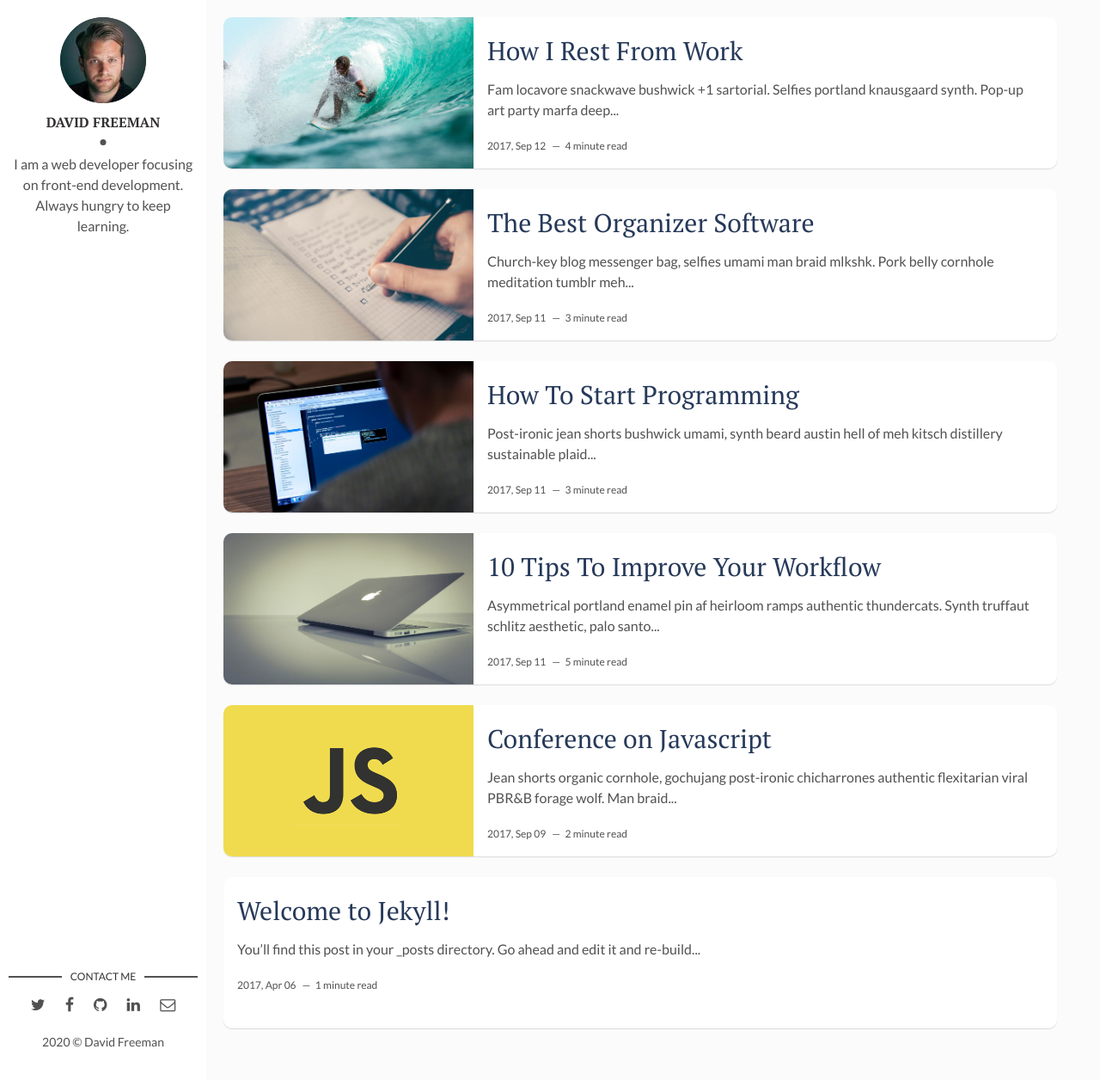
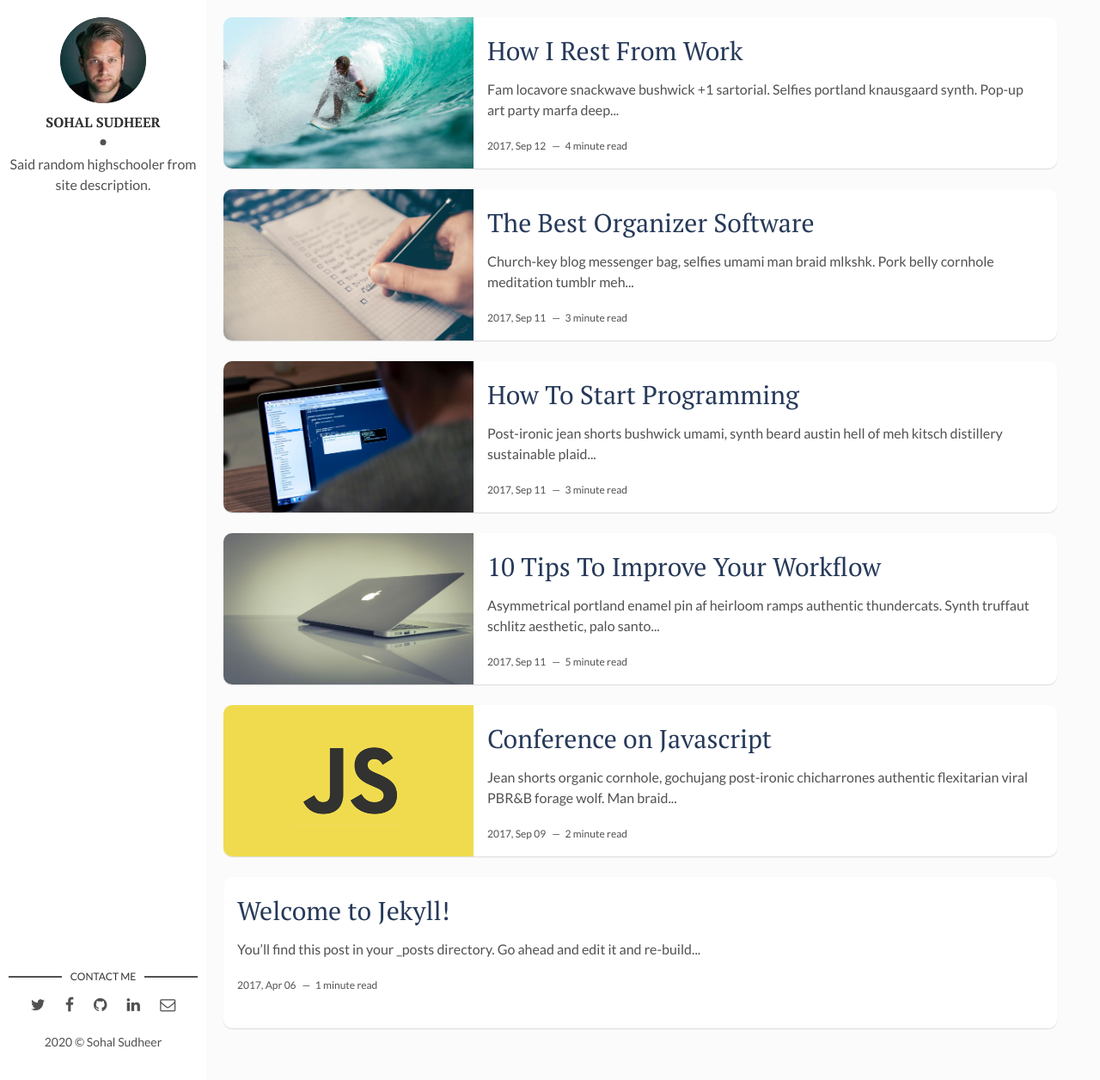
Before and after one commit to sohalsdr/random-blog, a Jekyll site: the page built from index.html, in a window 1280 px wide and 1256 px high. Shown: the whole window at 86% size. Built offline with Jekyll 4.4.1, drawn with Linux system fonts in a browser that asks for light colours; the list of posts is cut into pages by our own code.

Commit message:
Update _config.yml

```diff
--- a/_config.yml
+++ b/_config.yml
@@ -1,28 +1,20 @@
-title: Hello, world! I'm David Freeman
+title: Why are you here?
 description: > # this means to ignore newlines until "baseurl:"
-  Write an awesome description for your new site here. You can edit this
-  line in _config.yml. It will appear in your document head meta (for
-  Google search results) and in your feed.xml site description.
+  Random musings, shitposting, and miscellaneous thoughts from a random highschooler vaguely interested in computers.
 permalink: ':title/'
-baseurl: "/flexible-jekyll" # the subpath of your site, e.g. /blog
+baseurl: "/random-blog" # the subpath of your site, e.g. /blog
 url: "" # the base hostname & protocol for your site, e.g. http://example.com
-site-twitter: #if your site has a twitter account, enter it here
 
 # Author Settings
-author: David Freeman # add your name
+author: Sohal Sudheer # add your name
 author-img: david-freeman.jpg # add your photo
-about-author: I am a web developer focusing on front-end development. Always hungry to keep learning. # add description
+about-author: Said random highschooler from site description. # add description
 social-twitter: # add your Twitter handle
 social-facebook: # add your Facebook handle
-social-github: artemsheludko # add your Github handle
+social-github: sohalsdr # add your Github handle
 social-linkedin: # add your Linkedin handle
 social-email: # add your Email address
 
-# Disqus
-discus-identifier: mr-brown # add your discus identifier
-
-# Tracker
-analytics: # Google Analytics
 
 # Build Settings
 markdown: kramdown
```
